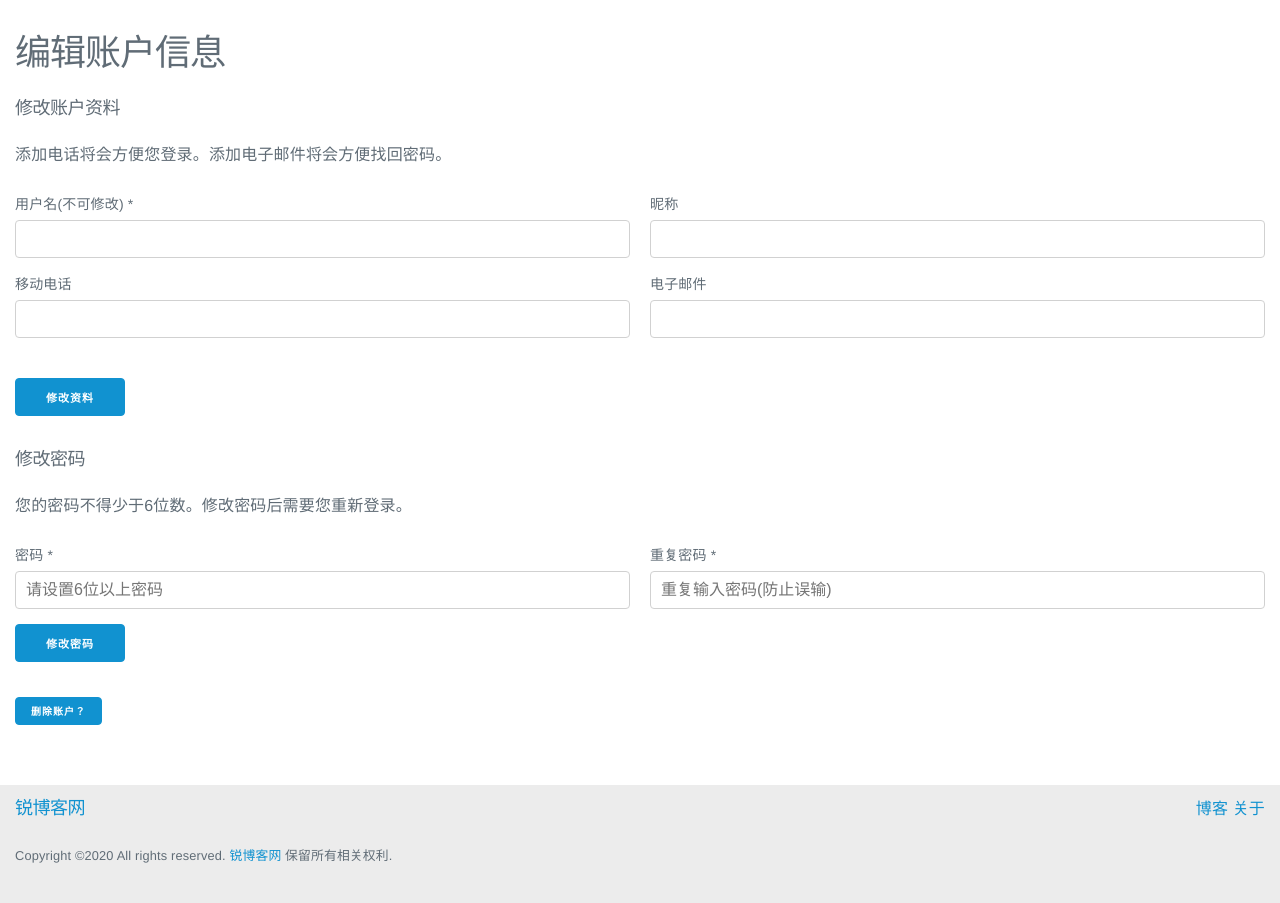
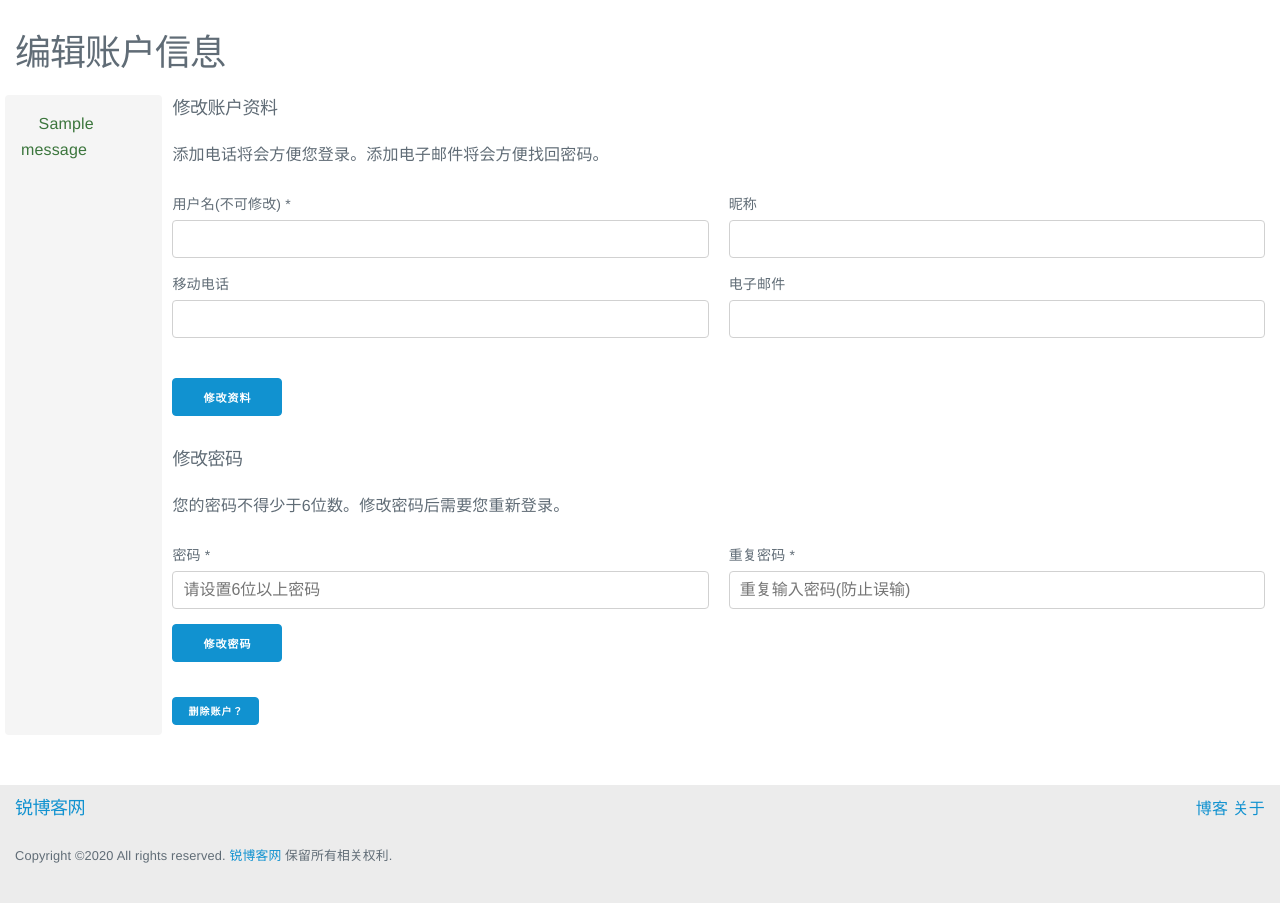
Before and after one commit to freshwind2004/Django-Skeleton, a Django app: template templates/profile.html in a window 1280 px wide. Shown: the part 58-961 px from the top of the page. Run offline with Django 3.2, Linux system fonts and the light colour scheme; the template is opened without the code that fills it: most values are stand-ins (such as "Sample title", 1, 10 or a date in 2020); one stand-in notice (Sample message) is shown; some libraries are stand-ins or nearby versions.

Commit message:
adopt django messages

```diff
--- a/static/css/style.css
+++ b/static/css/style.css
@@ -48,18 +48,65 @@ legend {
   margin-bottom: 0.5rem;
 }
 
-.warning {
-  padding: 0.5rem;
-  border-radius: 0.25rem;
-  background-color: #ffecb9;
-  margin-bottom: 1rem;
+ul.messages {
+  padding         : 15px;
+  margin-bottom   : 20px;
+  border          : 1px solid transparent;
+  border-radius   : 4px;
+  background-color: #f5f5f5;
+  list-style      : none;
 }
 
-.danger {
-  padding: 0.5rem;
-  border-radius: 0.25rem;
-  background-color: #ff9a9a;
-  margin-bottom: 1rem;
+ul.messages li.info {
+  color: #31708f;
+}
+
+ul.messages li.info:before {
+  content        : "\f06a";
+  margin-right   : 5px;
+  font-family    : FontAwesome;
+  font-style     : normal;
+  font-weight    : normal;
+  text-decoration: inherit;
+}
+
+ul.messages li.success {
+  color: #3c763d;
+}
+
+ul.messages li.success:before {
+  content        : "\f00c";
+  margin-right   : 5px;
+  font-family    : FontAwesome;
+  font-style     : normal;
+  font-weight    : normal;
+  text-decoration: inherit;
+}
+
+ul.messages li.warning {
+  color: #8a6d3b;
+}
+
+ul.messages li.warning:before {
+  content        : "\f071";
+  margin-right   : 5px;
+  font-family    : FontAwesome;
+  font-style     : normal;
+  font-weight    : normal;
+  text-decoration: inherit;
+}
+
+ul.messages li.error {
+  color: #a94442;
+}
+
+ul.messages li.error:before {
+  content        : "\f00d";
+  margin-right   : 5px;
+  font-family    : FontAwesome;
+  font-style     : normal;
+  font-weight    : normal;
+  text-decoration: inherit;
 }
 
 .button,
--- a/system/settings.py
+++ b/system/settings.py
@@ -25,7 +25,7 @@ SECRET_KEY = ')r$dutd6b+-i!iqc_x%21!+g65)-gdl#3w&65(x-yo-yyb_3v0'
 # SECURITY WARNING: don't run with debug turned on in production!
 DEBUG = True
 
-ALLOWED_HOSTS = []
+ALLOWED_HOSTS = [*]
 
 
 # Application definition
--- a/templates/profile.html
+++ b/templates/profile.html
@@ -72,16 +72,13 @@ $("#collapse").click(function() {
 <div class="wrapper section">
 	<h2>{% trans '编辑账户信息' %}</h2>
 	<div class="row">
-		{% if warning %}
-		<div class="warning">
-			{{warning}}
-		</div>
-		{% endif %}
-		{% if error %}
-		<div class="danger">
-			{{error}}
-		</div>
-		{% endif %}
+		{% if messages %}
+        <ul class="messages">
+            {% for message in messages %}
+            <li{% if message.tags %} class="{{ message.tags }}" {% endif %}>{{ message }}</li>
+            {% endfor %}
+        </ul>
+        {% endif %}
 		<div class="column">
 			<div id="edit-profile">
 				<div class="mb-2">
```
Also changed, not shown: templates/login.html (+6 -4 lines), templates/register.html (+6 -9 lines), templates/userpanel.html (+6 -4 lines), user/views.py (+8 -3 lines).
